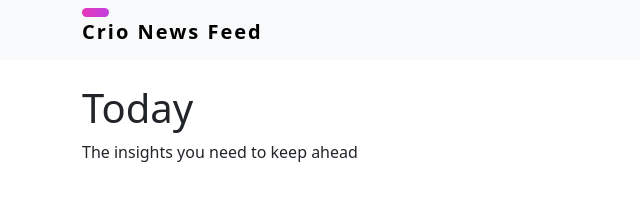
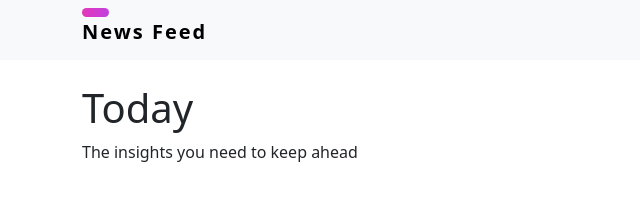
Before and after one commit to Delta9529/_XBOARD-master, a website: page index.html in a window 1280 px wide. Shown: the whole page, without its empty margins (0-640 px from the left). Drawn offline with nearby package versions, Linux system fonts and the light colour scheme; no server answers.

Commit message:
Header News Feed

```diff
--- a/index.html
+++ b/index.html
@@ -17,7 +17,7 @@
       <nav class="navbar navbar-expand-lg navbar-light bg-light ps-3mb-2">
         <div class="container mt-1">
         <span id="rect"></span>
-        <a href="#" class="navbar-brand" style="font-weight:600 ;letter-spacing: 2px;">Crio News Feed</a>
+        <a href="#" class="navbar-brand" style="font-weight:600 ;letter-spacing: 2px;">News Feed</a>
         </div>
      </nav>
     </header>
```
